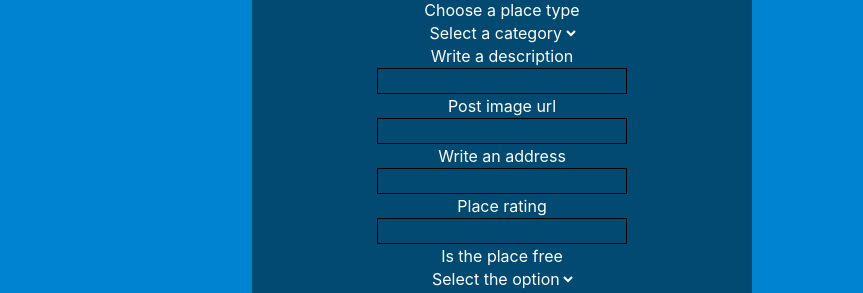
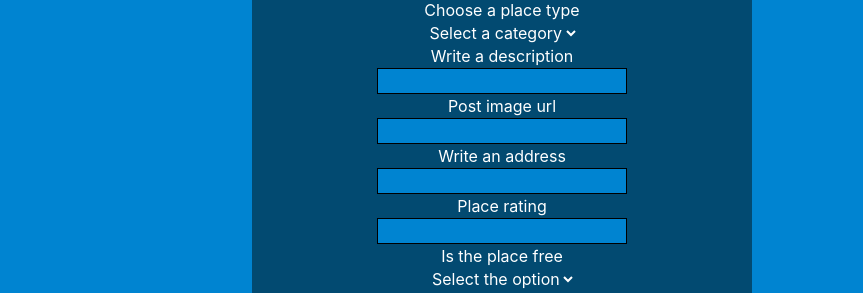
Before and after one commit to ArBa-dev-J/VisitedPlaces, a React (Vite) app in the folder front/: page /newPlace in a window 1280 px wide. Shown: the part 458-751 px from the top of the page, without its empty margins (138-1001 px from the left). Built offline with nearby package versions, Linux system fonts and the light colour scheme; no server answers.

Commit message:
add remove success message at the start of submit function

```diff
--- a/front/src/components/forms/newPlace/NewPlaceFormInput.jsx
+++ b/front/src/components/forms/newPlace/NewPlaceFormInput.jsx
@@ -46,6 +46,8 @@ function NewCityFormInput() {
 
         try {
             setSuccess(null);
+            setServerDataError([]);
+            setServerError("");
             await axios.post(`${API_URL}/places/newPlace`, data);
 
             setServerError(null);
@@ -86,19 +88,19 @@ function NewCityFormInput() {
                 {errors.place_type && <p className="text-red-500">Place type must be chosen</p> || <p className="text-red-500">{getServerError("place_type")}</p>}
 
                 <label className="text-white block">Write a description</label>
-                <input {...register("description")} type="text" className="border" />
+                <input {...register("description")} type="text" className="border bg-sky-600" />
                 {<p className="text-red-500">{getServerError("description")}</p>}
 
                 <label className="text-white">Post image url</label>
-                <input {...register("image_url")} type="text" className="border" />
+                <input {...register("image_url")} type="text" className="border bg-sky-600" />
                 {<p className="text-red-500">{getServerError("image_url")}</p>}
 
                 <label className="text-white block">Write an address</label>
-                <input {...register("address", { required: true })} type="text" className="border" />
+                <input {...register("address", { required: true })} type="text" className="border bg-sky-600" />
                 {errors.address && <p className="text-red-500">Address must be required</p> || <p className="text-red-500">{getServerError("address")}</p>}
 
                 <label className="text-white block">Place rating</label>
-                <input {...register("rating", { required: true })} type="number" className="border" />
+                <input {...register("rating", { required: true })} type="number" className="border bg-sky-600" />
                 {errors.rating && <p className="text-red-500">Must have a rating</p> || <p className="text-red-500">{getServerError("rating")}</p>}
 
                 <label className="text-white">Is the place free</label>
```
Also changed, not shown: 2 other files (tests, documents, lock files or other folders).
